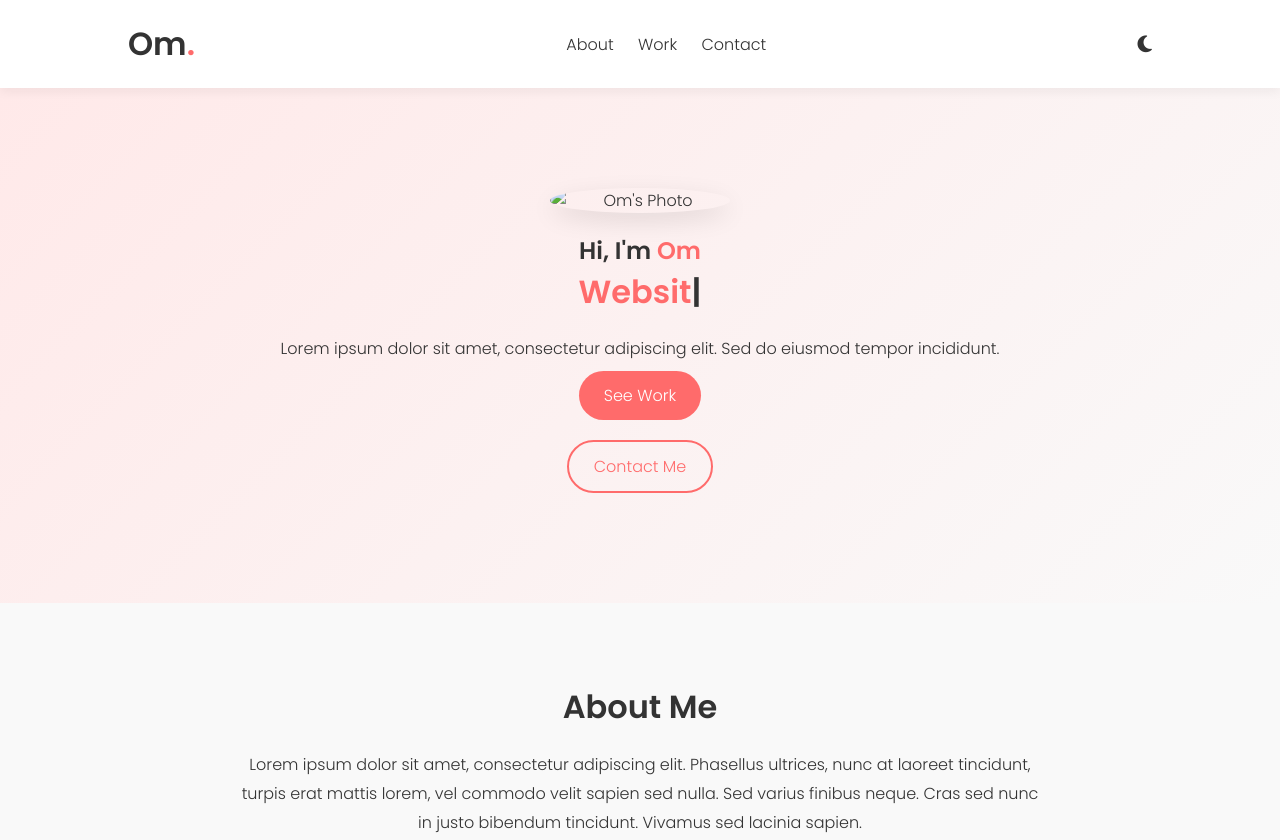
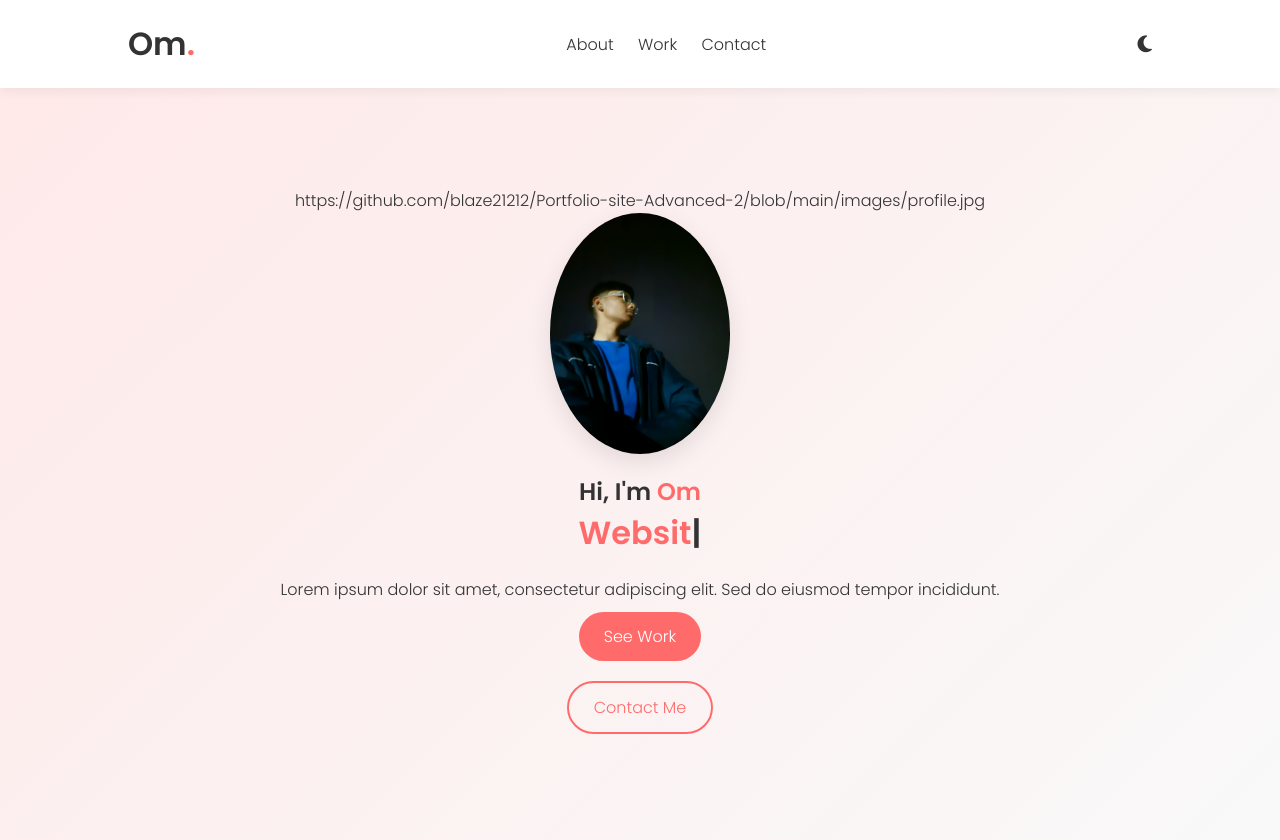
Before and after one commit to blaze21212/Portfolio-site-Advanced-2, a plain HTML site: page index.html in a window 1280 px wide. Shown: the top 840 px of the page. Drawn offline with nearby package versions, Linux system fonts and the light colour scheme.

Commit message:
Update index.html

```diff
--- a/index.html
+++ b/index.html
@@ -235,7 +235,8 @@
 
   <!-- Hero -->
   <section class="hero" data-aos="fade-up">
-    <img src="profile.jpg" alt="Om's Photo">
+    https://github.com/blaze21212/Portfolio-site-Advanced-2/blob/main/images/profile.jpg
+    <img src="https://raw.githubusercontent.com/blaze21212/Portfolio-site-Advanced-2/main/images/profile.jpg" alt="Om's Photo">
     <h1>Hi, I'm <span>Om</span></h1>
     <h2><span class="typed-text"></span></h2>
     <p>Lorem ipsum dolor sit amet, consectetur adipiscing elit. Sed do eiusmod tempor incididunt.</p>
```
